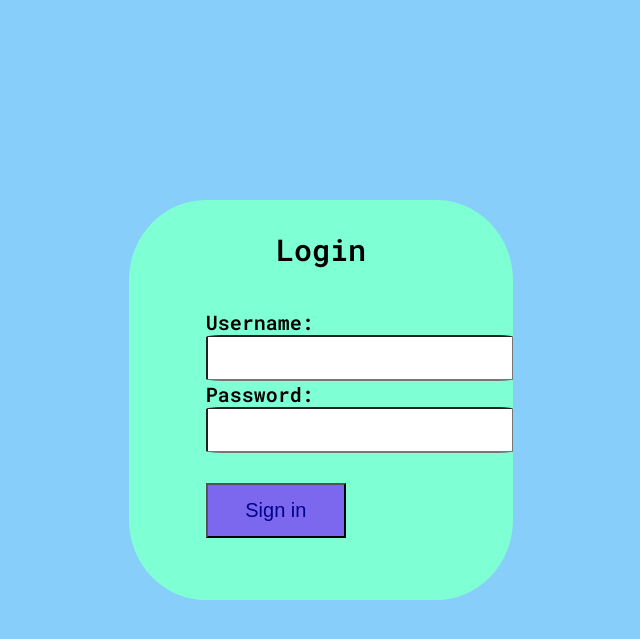
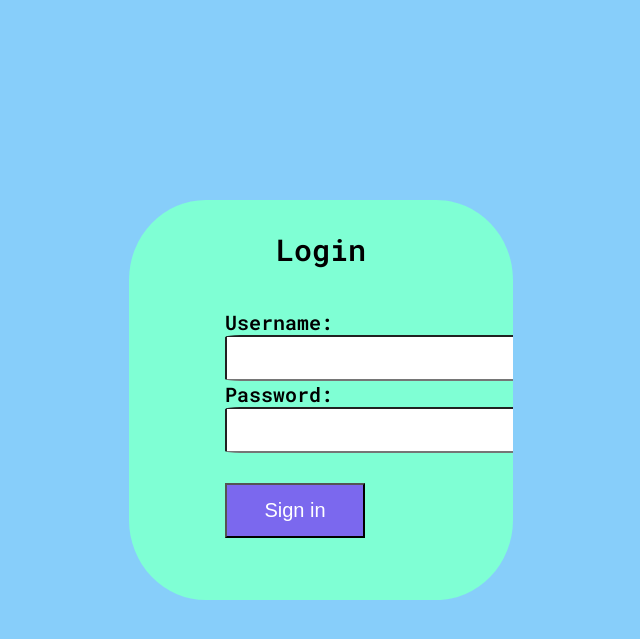
Before and after one commit to KzZe-Sama/-Django-Assignment-II, a Django app: page /accounts/login/ in a window 1280 px wide. Shown: the top 639 px of the page, without its empty margins (319-959 px from the left). Run offline with Django 3.2, Linux system fonts and the light colour scheme.

Commit message:
added auth session and redirects to login page if user isnot valid

```diff
--- a/djangoapp/accounts/forms.py
+++ b/djangoapp/accounts/forms.py
@@ -1,4 +1,4 @@
 from django import forms
 class LoginForm(forms.Form):
     username=forms.CharField(max_length=150)
-    password=forms.CharField(max_length=128)
+    password=forms.CharField(max_length=128,widget=forms.PasswordInput)
--- a/djangoapp/accounts/templates/accounts/login.html
+++ b/djangoapp/accounts/templates/accounts/login.html
@@ -24,7 +24,7 @@
 
     }
     form{
-        padding: 40px 20%;
+        padding: 40px 25%;
         font-size: 20px;
         font-family: 'Roboto Mono', monospace;
     }
@@ -37,7 +37,8 @@
     }
     button{
         height: 55px;
-        color: darkblue;
+        color: white;
+
         font-size: 20px;
         background: mediumslateblue;
         width: 140px;
@@ -48,7 +49,7 @@
         margin-top: 30px;
         font-size: 30px;
         text-align: center;
-        font-family: 'Fredoka One', cursive;
+
         font-family: 'Roboto Mono', monospace;
     }
 </style>
@@ -57,6 +58,7 @@
 <div id="form-main">
     <p id="login">Login</p>
     <form method="post">
+        {% csrf_token %}
         {{form.as_p}}
         <button type="submit">Sign in</button>
     </form>
--- a/djangoapp/accounts/templates/accounts/profile.html
+++ b/djangoapp/accounts/templates/accounts/profile.html
@@ -6,5 +6,6 @@
 </head>
 <body>
 
+{{request.user}}
 </body>
 </html>
--- a/djangoapp/accounts/views.py
+++ b/djangoapp/accounts/views.py
@@ -1,10 +1,25 @@
-from django.shortcuts import render
+from django.shortcuts import render,redirect
 from .forms import LoginForm
+from django.http import HttpResponse
+from django.contrib.auth import authenticate,login
+from django.contrib.auth.decorators import login_required
 # Create your views here.
 
 def login_view(request):
-    form=LoginForm()
+    if request.method == "POST":
+        form=LoginForm(request.POST)
+        if form.is_valid():
+            user=authenticate(username=form.cleaned_data['username'],password=form.cleaned_data['password'])
+            if user:
+                    #user found
+                login(request,user)
+                return redirect('/accounts/profile/')
+            else:
+                return dec
+    elif request.method == "GET":
+        form=LoginForm()
     return render(request,'accounts/login.html',{'form':form})
 
+@login_required()
 def profile_view(request):
     return render(request,'accounts/profile.html')
```
